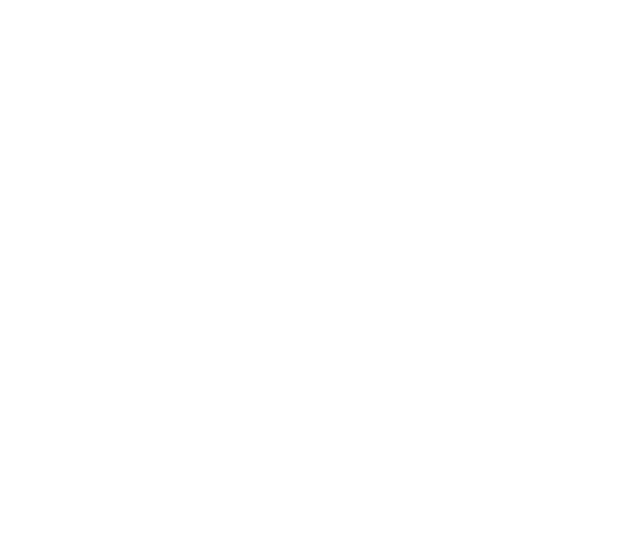
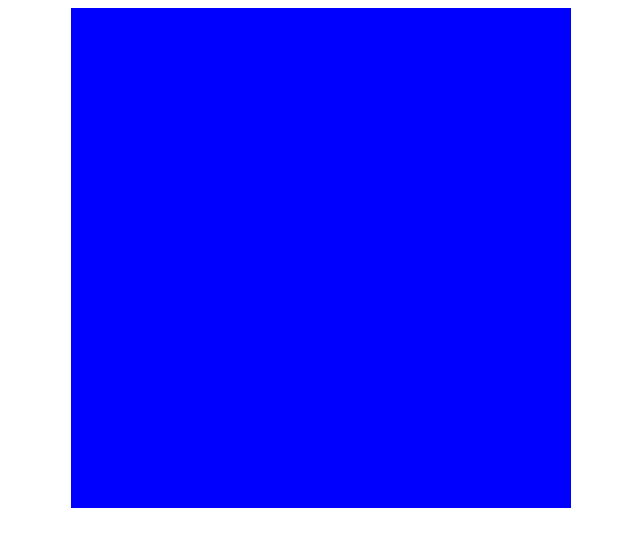
Before and after one commit to blankandreas/sketchpad, a plain HTML site: page index.html in a window 1280 px wide. Shown: the whole page, without its empty margins (319-959 px from the left). Drawn offline with Linux system fonts and the light colour scheme.

Commit message:
Changes in html, css and js
html add id container and square
css somechanges for test only
js add the function to create divs in the square container

```diff
--- a/index.html
+++ b/index.html
@@ -4,10 +4,13 @@
     <meta charset="UTF-8">
     <meta name="viewport" content="width=device-width, initial-scale=1.0">
     <title>Skethpad</title>
-    <link rel="style" href="style.css">
+    <link rel="stylesheet" href="style.css">
     <script src="javascript.js" defer></script>
 </head>
 <body>
+    <div id="container">
+        <div id="square"></div>
+    </div>
 
 </body>
 </html>
--- a/javascript.js
+++ b/javascript.js
@@ -0,0 +1,16 @@
+ const container = document.querySelector("#container")
+ const square = document.querySelector("#square")
+
+
+ function grid(){
+    let size = document.createElement("div")
+    size.classList.add("sketchpad")
+  /*   let newContent = document.createTextNode("Hi there and greetings!")
+    size.appendChild(newContent); */
+    square.appendChild(size)
+
+ }
+
+ for (let i = 0; i < 100; i++) {
+  grid()
+}
--- a/style.css
+++ b/style.css
@@ -0,0 +1,24 @@
+
+
+#container{
+    display: flex;
+    justify-content: center;
+    align-items: center;
+}
+#square{
+    display: flex;
+    width: 500px;
+    height: 500px;
+    background-color: pink;
+    flex-wrap: wrap
+}
+
+.sketchpad{
+    display: flex;
+    justify-content: center;
+    background: blue;
+    flex-wrap: wrap;
+    width: 50px;
+    height: 50px;
+
+}
```
